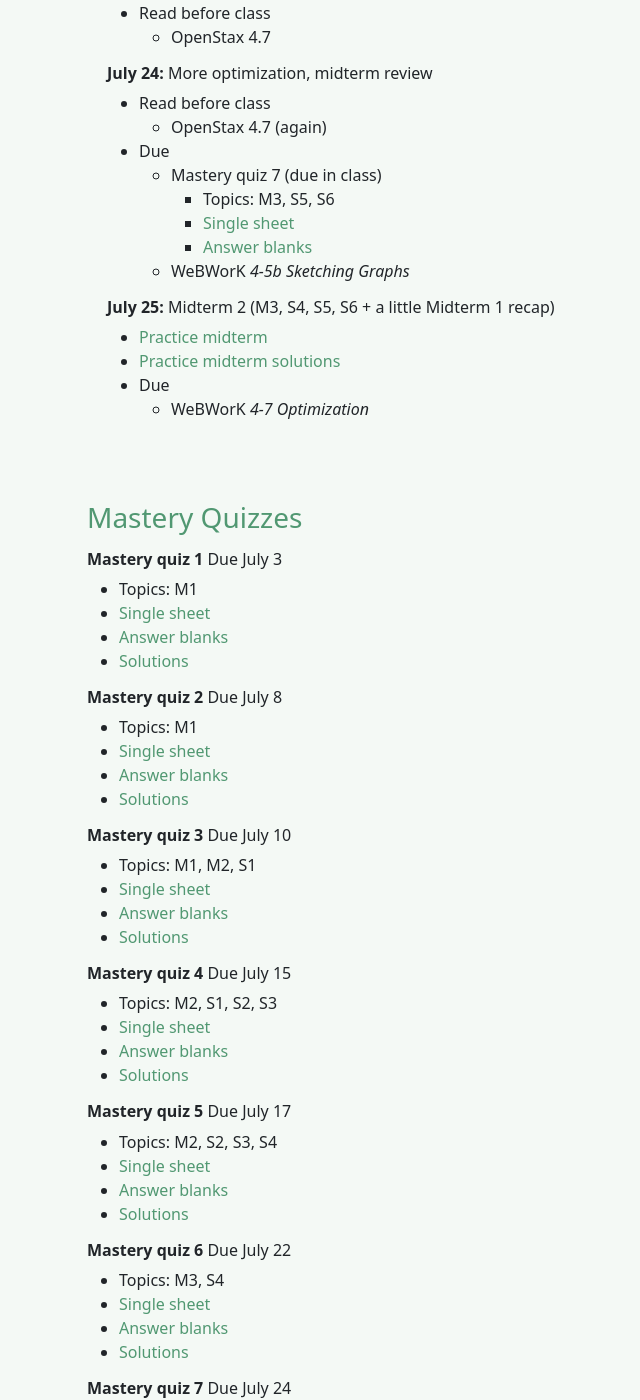
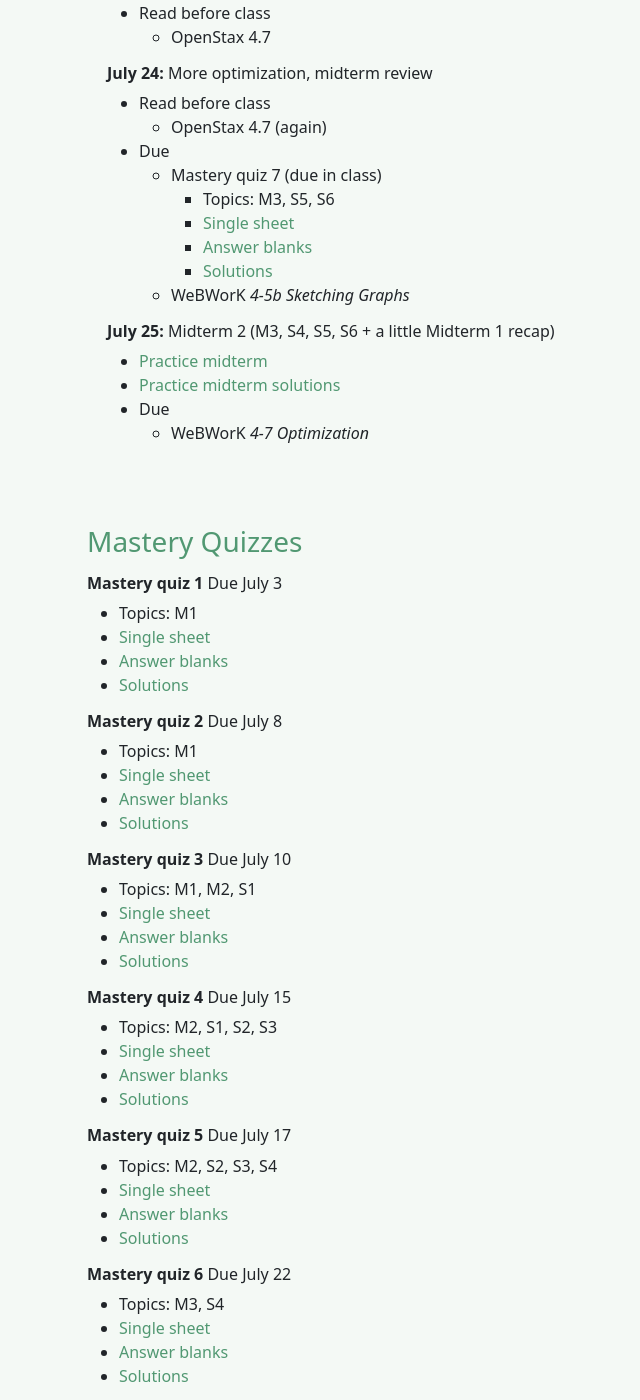
Before and after one commit to bncling/bncl-site, a Jekyll site: the page built from _courses/GW1231_summer_24.markdown, in a window 1280 px wide and 1400 px high, scrolled down 667 px. Shown: the whole window, without its empty margins (280-920 px from the left). Built offline with Jekyll 4.4.1, drawn with Linux system fonts in a browser that asks for light colours.

Commit message:
rebuilding site Wed Jul 24 19:16:17 EDT 2024

```diff
--- a/_courses/GW1231_summer_24.markdown
+++ b/_courses/GW1231_summer_24.markdown
@@ -196,6 +196,7 @@ Some of the most common things that trip people up in this course are more to do
 		- Topics: M3, S5, S6
 		- [Single sheet](/assets/documents/mq7_single_sheet.pdf)
 		- [Answer blanks](/assets/documents/mq7_answer_blanks.pdf)
+		- [Solutions](/assets/documents/mq7_solutions.pdf)
 	- WeBWorK *4-5b Sketching Graphs*
 
 ###### **July 25:** Midterm 2 (M3, S4, S5, S6 + a little Midterm 1 recap)
@@ -329,6 +330,7 @@ Some of the most common things that trip people up in this course are more to do
 - Topics: M3, S5, S6
 - [Single sheet](/assets/documents/mq7_single_sheet.pdf)
 - [Answer blanks](/assets/documents/mq7_answer_blanks.pdf)
+- [Solutions](/assets/documents/mq7_solutions.pdf)
 
 
 <br>
```
Also changed, not shown: 2 other files.
